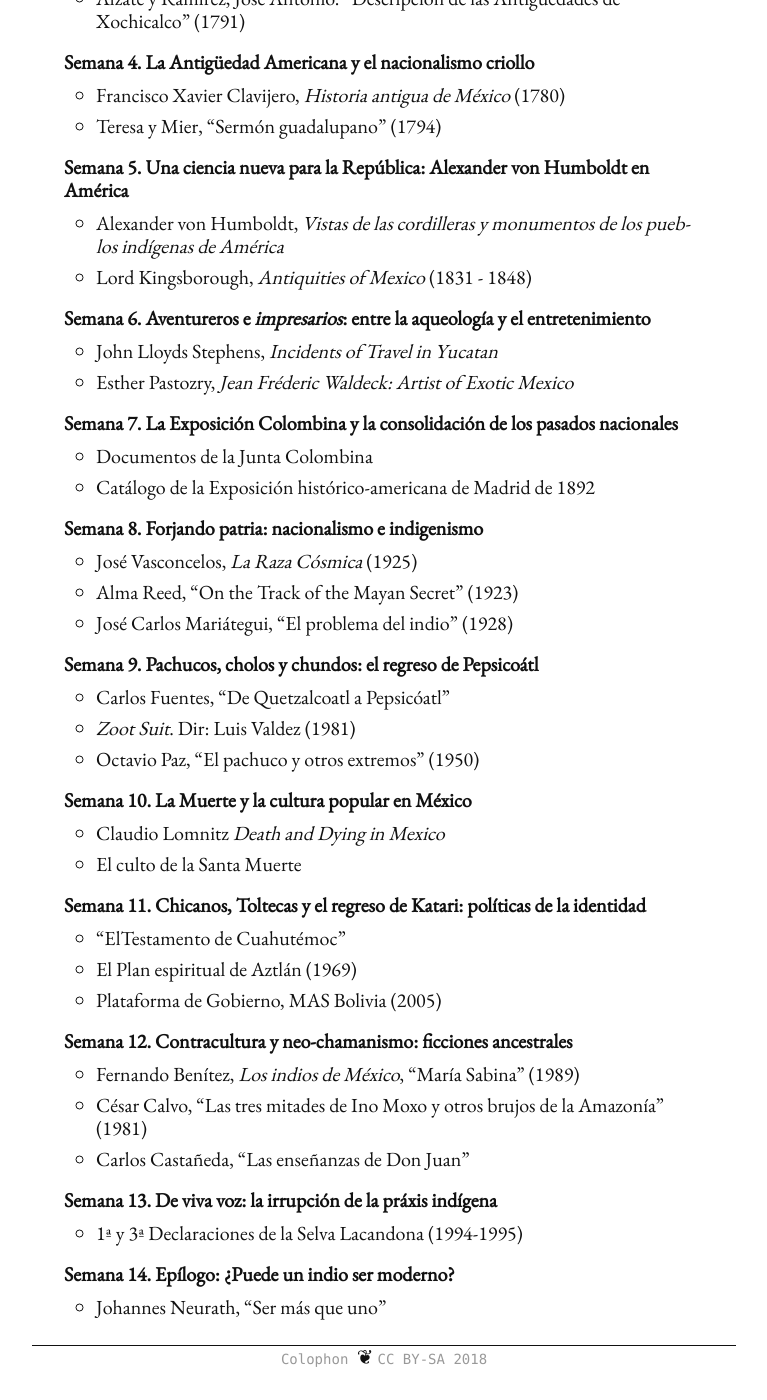
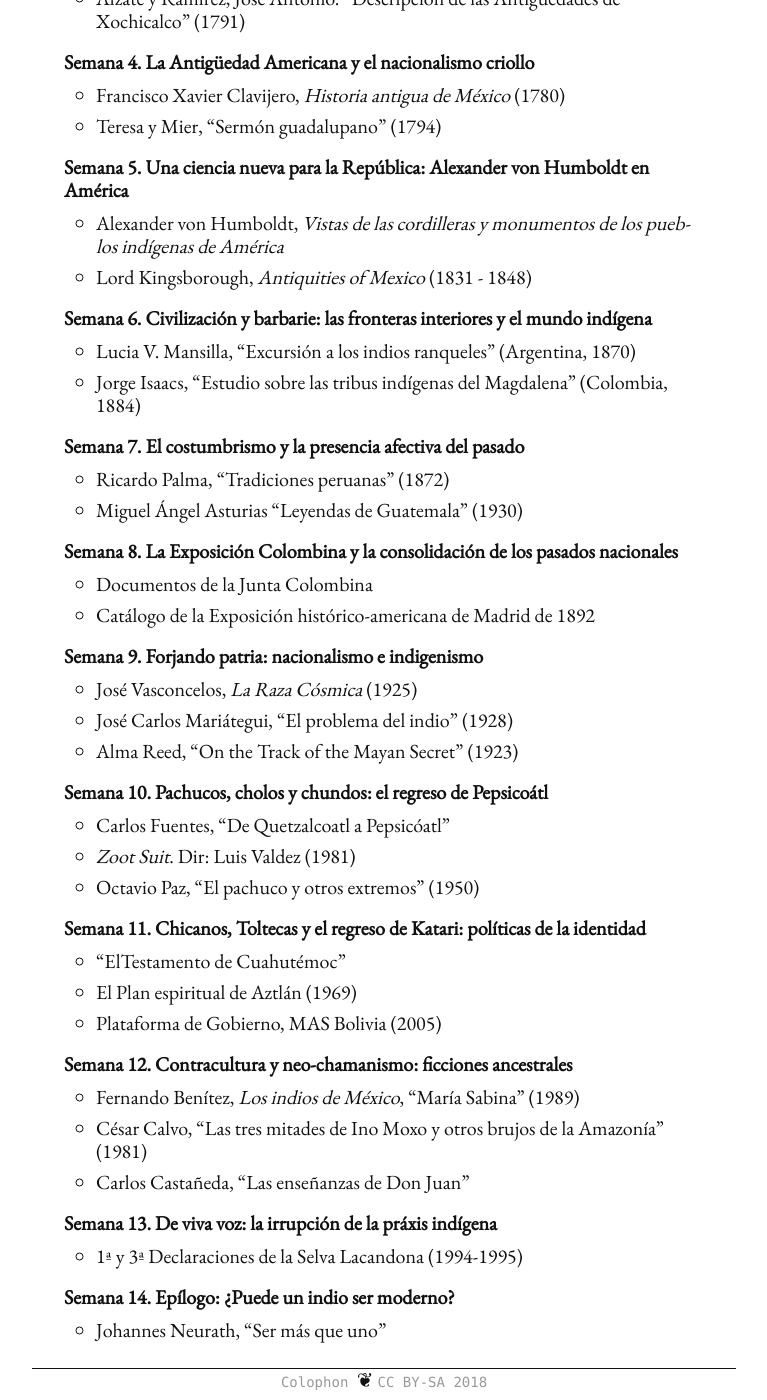
Before and after one commit to Hipomenes/hipomenes.github.io, a Jekyll site: the page built from _posts/2018-04-12-curso.md, in a window 1280 px wide and 1400 px high, scrolled down 1192 px. Shown: the whole window, without its empty margins (256-1023 px from the left). Built offline with Jekyll 4.4.1, drawn with Linux system fonts in a browser that asks for light colours; nearby versions of some CDN libraries; library files that are not in the unit come from our copies; before the commit the page ends 2569 px from its top, so only the background shows below that.

Commit message:
Feedback the Alejandro

```diff
--- a/_posts/2018-04-12-curso.md
+++ b/_posts/2018-04-12-curso.md
@@ -38,27 +38,28 @@ Please check out the [course's sountrack](https://open.spotify.com/user/davidcol
 -  Alexander von Humboldt, *Vistas de las cordilleras y monumentos de los pueblos indígenas de América*
 -  Lord Kingsborough, *Antiquities of Mexico* (1831 - 1848)
 
-### Semana 6. Aventureros e *impresarios*: entre la aqueología y el entretenimiento
-- John Lloyds Stephens, *Incidents of Travel in Yucatan*
-- Esther Pastozry, *Jean Fréderic Waldeck: Artist of Exotic Mexico*
 
-### Semana 7. La Exposición Colombina y la consolidación de los pasados nacionales
+### Semana 6. Civilización y barbarie: las fronteras interiores y el mundo indígena
+- Lucia V. Mansilla, "Excursión a los indios ranqueles" (Argentina, 1870)
+- Jorge Isaacs, "Estudio sobre las tribus indígenas del Magdalena" (Colombia, 1884)
+
+### Semana 7. El costumbrismo y la presencia afectiva del pasado
+- Ricardo Palma, "Tradiciones peruanas" (1872)
+- Miguel Ángel Asturias "Leyendas de Guatemala" (1930)
+
+### Semana 8. La Exposición Colombina y la consolidación de los pasados nacionales
 - Documentos de la Junta Colombina
 - Catálogo de la Exposición histórico-americana de Madrid de 1892
 
-### Semana 8. Forjando patria: nacionalismo e indigenismo
+### Semana 9. Forjando patria: nacionalismo e indigenismo
 - José Vasconcelos, *La Raza Cósmica* (1925)
+- José Carlos Mariátegui, "El problema del indio" (1928)
 - Alma Reed, “On the Track of the Mayan Secret” (1923)
-- José Carlos Mariátegui, "El problema del indio" (1928)
 
-### Semana 9. Pachucos, cholos y chundos: el regreso de Pepsicoátl
+### Semana 10. Pachucos, cholos y chundos: el regreso de Pepsicoátl
 - Carlos Fuentes, "De Quetzalcoatl a Pepsicóatl"
 - *Zoot Suit*. Dir: Luis Valdez (1981)
 - Octavio Paz, “El pachuco y otros extremos” (1950)
-
-### Semana 10. La Muerte y la cultura popular en México
-- Claudio Lomnitz *Death and Dying in Mexico*
-- El culto de la Santa Muerte
 
 ### Semana 11. Chicanos, Toltecas y el regreso de Katari: políticas de la identidad
 - “ElTestamento de Cuahutémoc”
```
